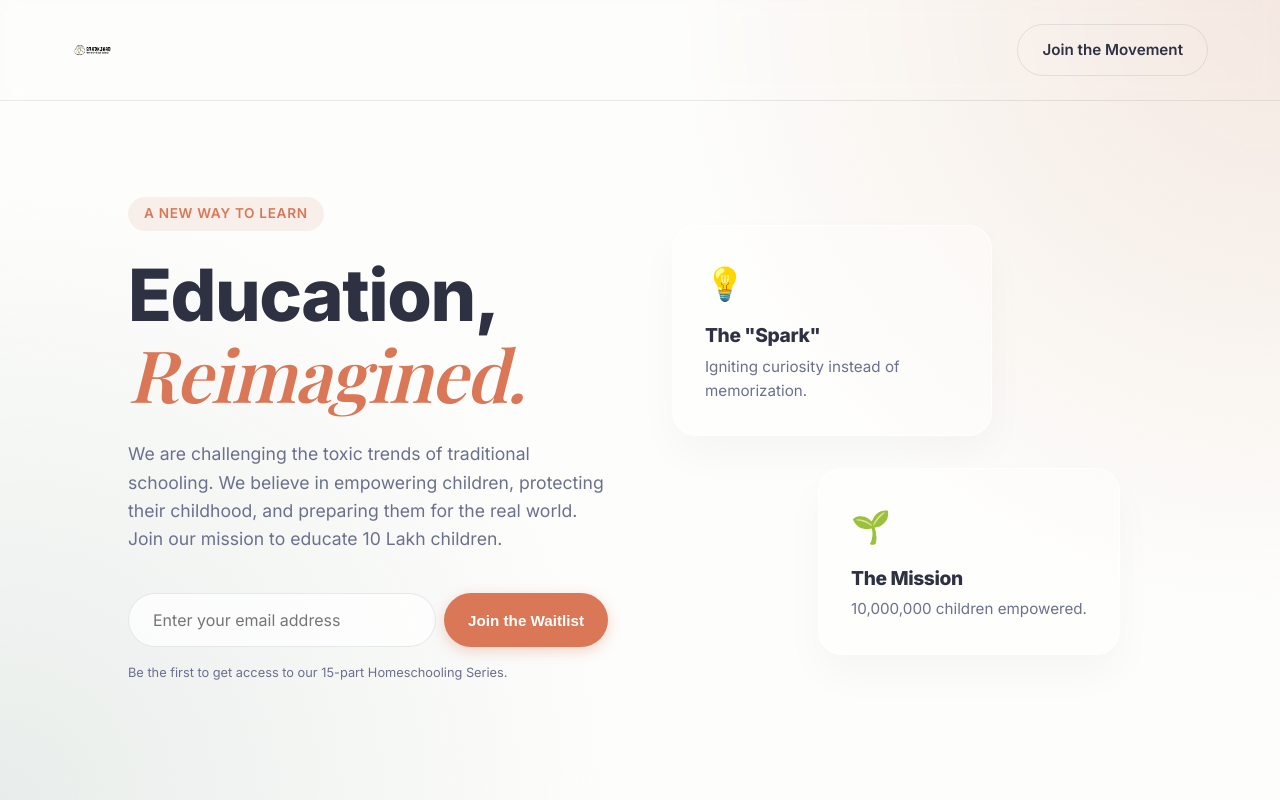
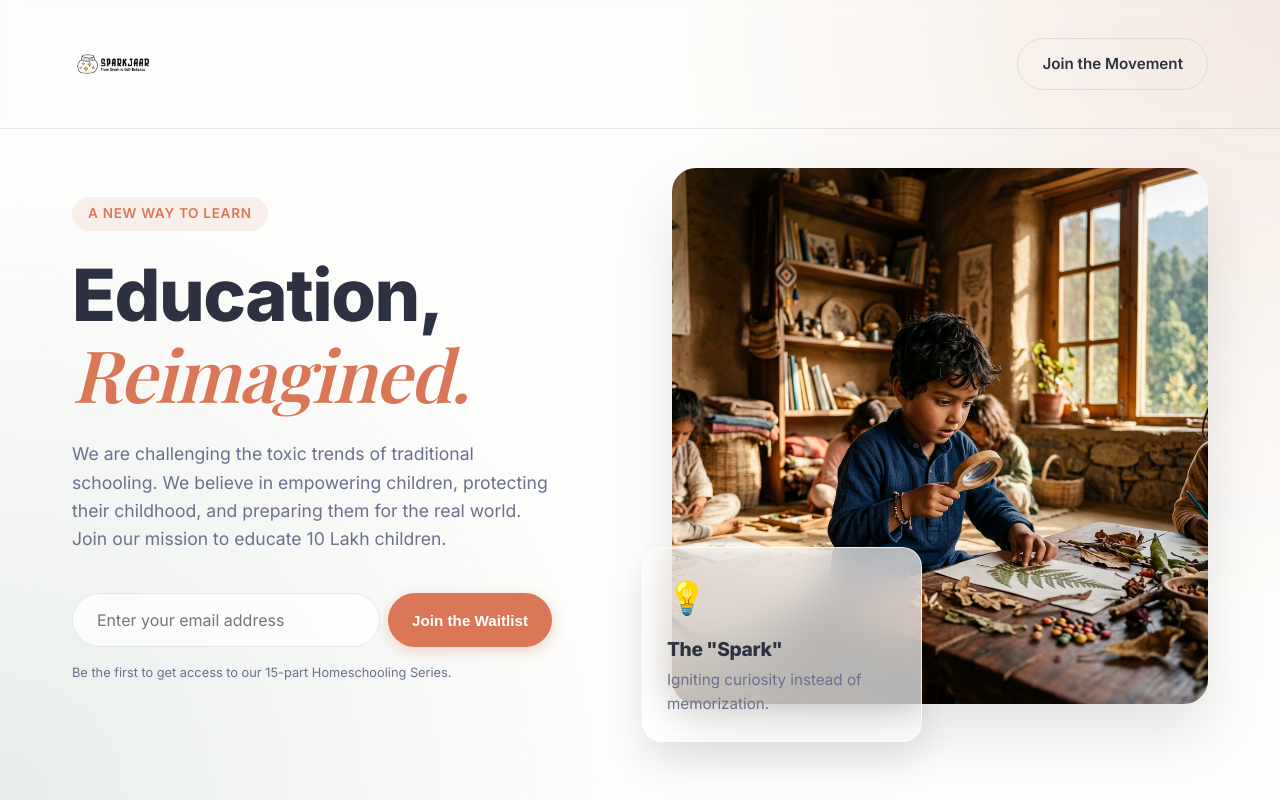
Before and after one commit to raj20023/SparkJaar, a plain HTML site: page index.html in a window 1280 px wide. Shown: the top 800 px of the page. Drawn offline with nearby package versions, Linux system fonts and the light colour scheme; a web font is replaced by a local one.

Commit message:
Increased logo size and added generated high-quality images

```diff
--- a/index.html
+++ b/index.html
@@ -35,17 +35,12 @@
                     </form>
                     <p class="micro-text">Be the first to get access to our 15-part Homeschooling Series.</p>
                 </div>
-                <div class="hero-image">
-                    <!-- We use a subtle CSS shape/glassmorphism container instead of a stock photo to keep it clean -->
-                    <div class="glass-card">
+                <div class="hero-image-wrapper">
+                    <img src="assets/images/hero.png" alt="A child learning curiously" class="hero-photo">
+                    <div class="glass-card overlay-card">
                         <div class="glass-icon">💡</div>
                         <h3>The "Spark"</h3>
                         <p>Igniting curiosity instead of memorization.</p>
-                    </div>
-                    <div class="glass-card offset">
-                        <div class="glass-icon">🌱</div>
-                        <h3>The Mission</h3>
-                        <p>10,000,000 children empowered.</p>
                     </div>
                 </div>
             </div>
@@ -94,7 +89,8 @@
                     <a href="#waitlist" class="btn btn-primary mt-2">Get Early Access</a>
                 </div>
                 <div class="solution-video-placeholder">
-                    <div class="play-button">▶</div>
+                    <img src="assets/images/solution.png" alt="Homeschooling Masterclass Series" class="solution-photo">
+                    <div class="play-button overlay-play">▶</div>
                 </div>
             </div>
         </section>
--- a/style.css
+++ b/style.css
@@ -66,7 +66,7 @@ h1, h2, h3 {
 }
 
 .logo img {
-    height: 40px; /* Adjust based on logo proportions */
+    height: 80px; /* Increased for better visibility */
     display: block;
 }
 
@@ -182,36 +182,36 @@ h1, h2, h3 {
 }
 
 /* Hero Image / Visuals */
-.hero-image {
+.hero-image-wrapper {
     position: relative;
-    height: 100%;
-    display: flex;
-    flex-direction: column;
-    justify-content: center;
-    gap: 2rem;
+    width: 100%;
     animation: fadeLeft 1s ease forwards;
     opacity: 0;
 }
 
+.hero-photo {
+    width: 100%;
+    height: auto;
+    border-radius: 24px;
+    box-shadow: 0 30px 60px rgba(0, 0, 0, 0.1);
+    object-fit: cover;
+}
+
 .glass-card {
-    background: rgba(255, 255, 255, 0.4);
+    background: rgba(255, 255, 255, 0.7);
     backdrop-filter: blur(20px);
     -webkit-backdrop-filter: blur(20px);
     border: 1px solid rgba(255, 255, 255, 0.8);
-    padding: 2rem;
-    border-radius: 24px;
-    box-shadow: 0 20px 40px rgba(0, 0, 0, 0.03);
-    max-width: 320px;
-    transition: transform 0.3s ease;
+    padding: 1.5rem;
+    border-radius: 20px;
+    box-shadow: 0 20px 40px rgba(0, 0, 0, 0.1);
+    max-width: 280px;
 }
 
-.glass-card:hover {
-    transform: translateY(-5px);
-}
-
-.glass-card.offset {
-    align-self: flex-end;
-    margin-right: 2rem;
+.overlay-card {
+    position: absolute;
+    bottom: -30px;
+    left: -30px;
 }
 
 .glass-icon {
@@ -391,13 +391,29 @@ h1, h2, h3 {
 }
 
 .solution-video-placeholder {
-    background: linear-gradient(135deg, #4A4E69, #22223B);
+    position: relative;
     border-radius: 20px;
-    height: 350px;
-    display: flex;
-    justify-content: center;
-    align-items: center;
+    overflow: hidden;
     box-shadow: 0 20px 40px rgba(0,0,0,0.2);
+}
+
+.solution-photo {
+    width: 100%;
+    height: 100%;
+    object-fit: cover;
+    display: block;
+    transition: transform 0.5s ease;
+}
+
+.solution-video-placeholder:hover .solution-photo {
+    transform: scale(1.05);
+}
+
+.overlay-play {
+    position: absolute;
+    top: 50%;
+    left: 50%;
+    transform: translate(-50%, -50%);
 }
 
 .play-button {
@@ -449,7 +465,7 @@ h1, h2, h3 {
 }
 
 .footer-logo {
-    height: 30px;
+    height: 50px;
     margin-bottom: 1rem;
     opacity: 0.5;
     transition: opacity 0.3s ease;
```
Also changed, not shown: assets/images/hero.png (added), assets/images/solution.png (added).
